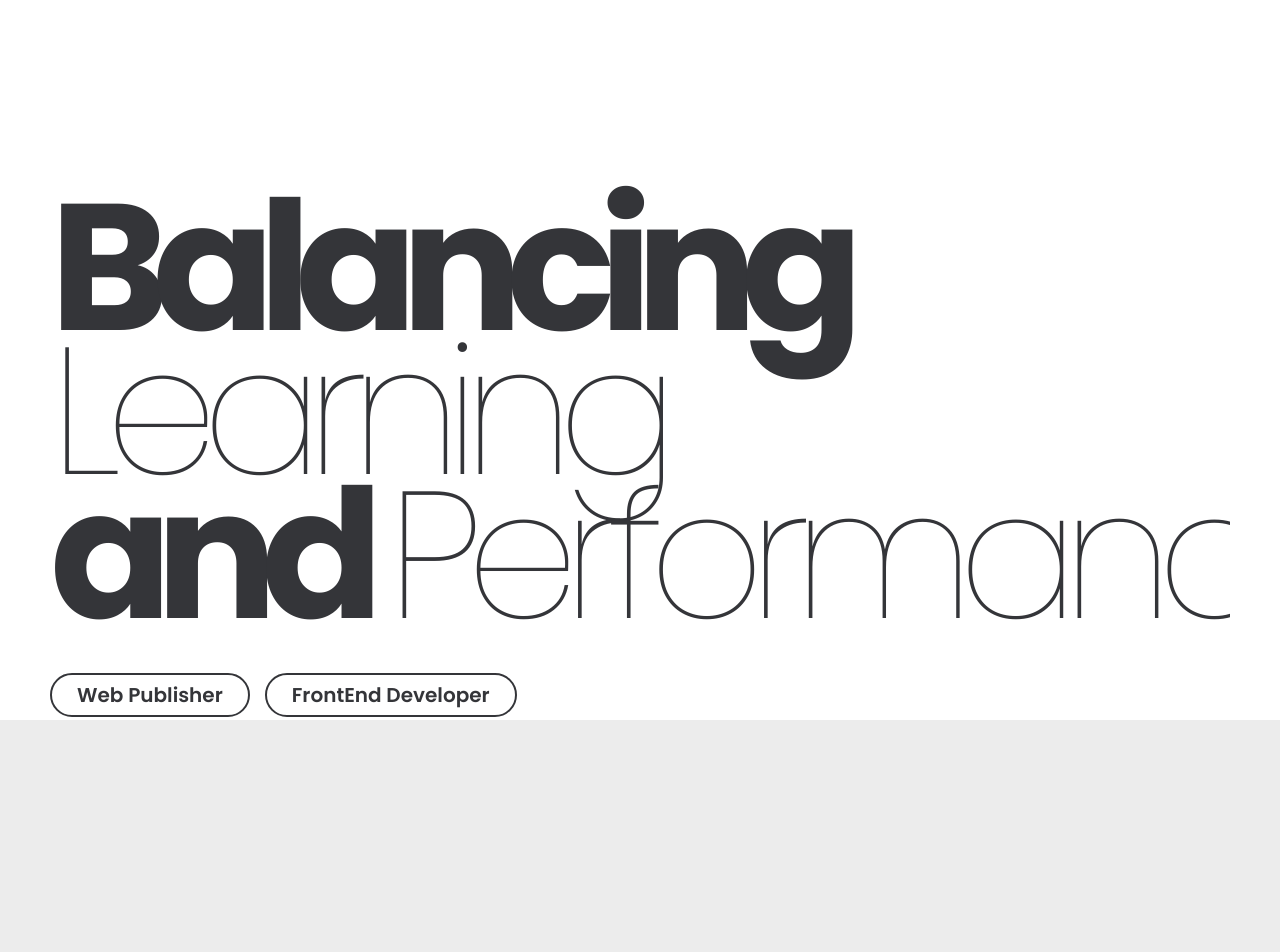
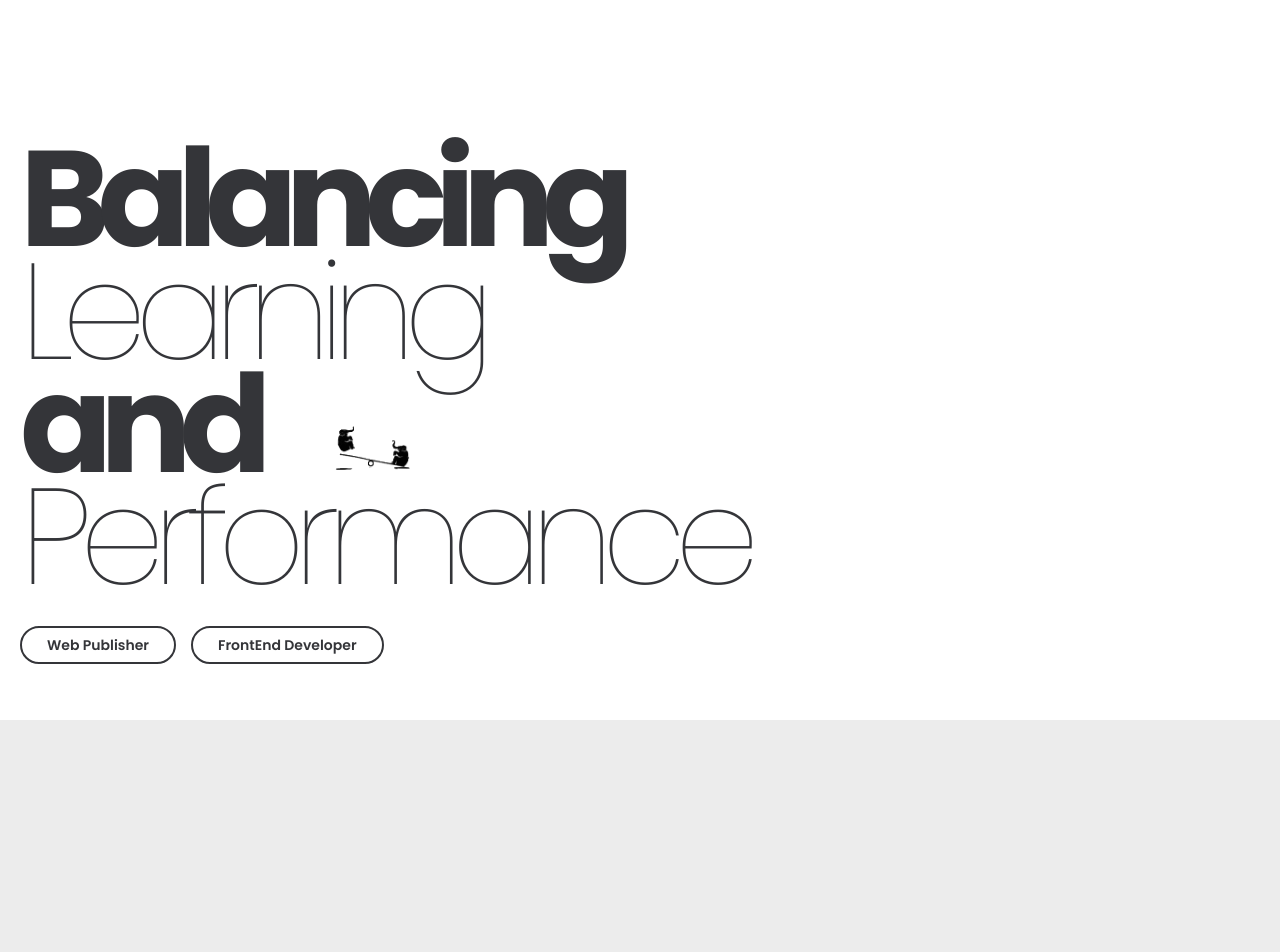
Before and after one commit to peaceRyun/balance, a Next.js app: page / in a window 1280 px wide. Shown: the top 952 px of the page. Built offline with nearby package versions, Linux system fonts and the light colour scheme.

Commit message:
introsec => 반응형 구현1(제목, 이미지, 레이블). // subtitlebanner => 콘솔로그 제거//제목 슬라이드 구현.

```diff
--- a/src/app/api/data.js
+++ b/src/app/api/data.js
@@ -1,7 +1,9 @@
 export const portfoliodata = [
-    { id: 1, src: './home/displayportfolio/thumb/pretcoord.png', alt: '개인포폴241216' },
-    { id: 2, src: './home/displayportfolio/thumb/sunfish.png', alt: '개인포폴241123' },
-    { id: 3, src: './home/displayportfolio/thumb/samcheonbike.png', alt: '개인포폴241014' },
-    { id: 4, src: './home/displayportfolio/thumb/vancleef.png', alt: '팀포폴250226' },
-    { id: 5, src: './home/displayportfolio/thumb/vibo.png', alt: '팀포폴241231' },
+    { id: 1, src: './home/displayportfolio/title/portfolio_title_slide_personal.png', alt: '개인프로젝트제목슬라이드' },
+    { id: 2, src: './home/displayportfolio/thumb/pretcoord.png', alt: '개인포폴241216' },
+    { id: 3, src: './home/displayportfolio/thumb/sunfish.png', alt: '개인포폴241123' },
+    { id: 4, src: './home/displayportfolio/thumb/samcheonbike.png', alt: '개인포폴241014' },
+    { id: 5, src: './home/displayportfolio/title/portfolio_title_slide_team.png', alt: '팀프로젝트제목슬라이드' },
+    { id: 6, src: './home/displayportfolio/thumb/vancleef.png', alt: '팀포폴250226' },
+    { id: 7, src: './home/displayportfolio/thumb/vibo.png', alt: '팀포폴241231' },
 ];
--- a/src/app/home/components/introsec/IntroSec.jsx
+++ b/src/app/home/components/introsec/IntroSec.jsx
@@ -1,11 +1,74 @@
-import IntroText from "./components/introtext/IntroText";
+'use client';
+
+import { DivWrap, SecCont, StyledH3, StyledImg, StyledSpan } from '@/app/styles/globals';
+import ScrollToExploreIcon from '@/app/ui/scrolltoexploreicon/ScrollToExploreIcon';
+import { motion, useScroll, useTransform } from 'framer-motion';
+import { useRef } from 'react';
+import { IntroStyledSpan, StyledLabel } from './style';
 
 const IntroSec = () => {
-  return (
-    <>
-      <IntroText />
-    </>
-  );
+    const ref = useRef(null);
+    const { scrollYProgress } = useScroll({
+        target: ref,
+        offset: ['0', '1'],
+    });
+
+    const translateY = useTransform(scrollYProgress, [0, 1], [0, 1000]); // 스크롤 진행도 0~1을 translateY 0~100px로 매핑
+
+    return (
+        <>
+            <div ref={ref} style={{ height: '90vh', position: 'relative' }}>
+                <motion.div
+                    style={{
+                        y: translateY,
+                    }}
+                >
+                    <SecCont>
+                        <h2 className='sr-only'>제목</h2>
+                        <DivWrap $padding='120px 50px 40px' $innerResponsive>
+                            <DivWrap $padding='75px 0' $display='flex' $flexDirection='column' $gap='4px'>
+                                <StyledH3 $variant='intro' $fontWeight='700'>
+                                    Balancing
+                                </StyledH3>
+                                <StyledH3 $variant='intro' $fontWeight='100'>
+                                    Learning
+                                </StyledH3>
+                                <DivWrap $display='flex' $gap='10px'>
+                                    <StyledH3 $variant='intro' $fontWeight='700'>
+                                        and
+                                    </StyledH3>
+                                    <DivWrap $width='300px' $height='160px' $introImgResponsive>
+                                        <StyledImg src='./home/intro/seesaw-unscreen.gif'></StyledImg>
+                                    </DivWrap>
+                                </DivWrap>
+                                <StyledH3 $variant='intro' $fontWeight='100'>
+                                    Performance
+                                </StyledH3>
+                                <DivWrap $display='flex' $gap='15px' $padding='30px 0 0' $introLabelResponsive>
+                                    <StyledLabel>Web Publisher</StyledLabel>
+                                    <StyledLabel>FrontEnd Developer</StyledLabel>
+                                </DivWrap>
+                            </DivWrap>
+                            <DivWrap
+                                $width='100%'
+                                $display='flex'
+                                $flexDirection='column'
+                                $alignItems='center'
+                                $justifyContent='center'
+                                $gap='10px'
+                                $padding='5% 0 100px'
+                            >
+                                <IntroStyledSpan $fontWeight='700' $fontSize='20px' $color='#2c3e50'>
+                                    스크롤로 탐색하기
+                                </IntroStyledSpan>
+                                <ScrollToExploreIcon />
+                            </DivWrap>
+                        </DivWrap>
+                    </SecCont>
+                </motion.div>
+            </div>
+        </>
+    );
 };
 
 export default IntroSec;
--- a/src/app/home/components/introsec/components/introtext/IntroText.jsx
+++ /dev/null
@@ -1,81 +0,0 @@
-"use client";
-
-import {
-  DivWrap,
-  SecCont,
-  StyledH2,
-  StyledH3,
-  StyledImg,
-  StyledLabel,
-  StyledSpan,
-} from "@/app/styles/globals";
-import ScrollToExploreIcon from "@/app/ui/scrolltoexploreicon/ScrollToExploreIcon";
-import { motion, useScroll, useTransform } from "framer-motion";
-import { useRef } from "react";
-
-const IntroText = () => {
-  const ref = useRef(null);
-  const { scrollYProgress } = useScroll({
-    target: ref,
-    offset: ["0", "1"],
-  });
-
-  const translateY = useTransform(scrollYProgress, [0, 1], [0, 1000]); // 스크롤 진행도 0~1을 translateY 0~100px로 매핑
-
-  return (
-    <>
-      <div ref={ref} style={{ height: "90vh", position: "relative" }}>
-        <motion.div
-          style={{
-            y: translateY,
-          }}
-        >
-          <SecCont>
-            <h2 className="sr-only">제목</h2>
-            <DivWrap $padding="120px 50px 50px">
-              <DivWrap $padding="75px 0">
-                <StyledH3 $variant="intro" $fontWeight="700">
-                  Balancing
-                </StyledH3>
-                <StyledH3 $variant="intro" $fontWeight="100">
-                  Learning
-                </StyledH3>
-                <DivWrap $display="flex" $gap="10px">
-                  <StyledH3 $variant="intro" $fontWeight="700">
-                    and
-                  </StyledH3>
-                  <DivWrap $width="350px" $height="160px">
-                    <StyledImg src="./home/intro/seesaw-unscreen.gif"></StyledImg>
-                  </DivWrap>
-                  <StyledH3 $variant="intro" $fontWeight="100">
-                    Performance
-                  </StyledH3>
-                </DivWrap>
-                <DivWrap $display="flex" $gap="15px" $padding="30px 0 0 ">
-                  <StyledLabel>Web Publisher</StyledLabel>
-                  <StyledLabel>FrontEnd Developer</StyledLabel>
-                </DivWrap>
-              </DivWrap>
-              <DivWrap
-                $width="100%"
-                $display="flex"
-                $flexDirection="column"
-                $alignItems="center"
-                $justifyContent="center"
-                $gap="10px"
-                $padding="200px 0 100px"
-              >
-                <StyledSpan $fontWeight="700" $fontSize="20px" $color="#2c3e50">
-                  스크롤로 탐색하기
-                </StyledSpan>
-                <ScrollToExploreIcon />
-              </DivWrap>
-            </DivWrap>
-          </SecCont>
-        </motion.div>
-      </div>
-    </>
-  );
-};
-
-export default IntroText;
--- /dev/null
+++ b/src/app/home/components/introsec/style.js
@@ -0,0 +1,32 @@
+import styled from 'styled-components';
+
+export const StyledLabel = styled.div`
+    font-family: var(--my-poppins-font);
+    font-weight: 600;
+    color: rgb(52, 53, 57);
+    border: 2px solid rgb(52, 53, 57);
+    border-radius: 250px;
+    padding: 10px 25px;
+    font-size: 20px;
+    width: min-content;
+    white-space: nowrap;
+    @media (max-width: 1280px) {
+        font-size: 14px;
+    }
+    @media (max-width: 768px) {
+        font-size: 12px;
+    }
+`;
+
+export const IntroStyledSpan = styled.span`
+    font-family: var(--my-poppins-font);
+    font-weight: ${(props) => props.$fontWeight};
+    font-size: ${(props) => props.$fontSize};
+    color: ${(props) => props.$color};
+    @media (max-width: 1280px) {
+        font-size: 14px;
+    }
+    @media (max-width: 768px) {
+        font-size: 12px;
+    }
+`;
--- a/src/app/home/components/subtitlebanner/SubtitleBanner.jsx
+++ b/src/app/home/components/subtitlebanner/SubtitleBanner.jsx
@@ -31,11 +31,9 @@ const SubtitleBanner = () => {
                     scrub: 1,
                     onEnterBack: () => {
                         dispatch(sTActions.setPortfolioST(false));
-                        console.log('onEnterBack dispatch 호출됨 (textObject)');
                     },
                     onLeave: () => {
                         dispatch(sTActions.setPortfolioST(true));
-                        console.log('onLeave 호출됨 (textObject)');
                     },
                 },
             });
--- a/src/app/home/page.jsx
+++ b/src/app/home/page.jsx
@@ -10,10 +10,6 @@ import { useEffect } from 'react';
 
 const HomePage = () => {
     const { isPortfolioST } = useSelector((state) => state.sTR);
-
-    useEffect(() => {
-        console.log('isPortfolioST 상태 변경:', isPortfolioST); // 이 줄을 추가
-    }, [isPortfolioST]);
 
     return (
         <>
--- a/src/app/styles/globals.js
+++ b/src/app/styles/globals.js
@@ -10,6 +10,12 @@ const getVariantTitleStyles = (variant) => {
                 line-height: 0.8em;
                 letter-spacing: -0.09em;
                 color: rgb(52, 53, 57);
+                @media (max-width: 1280px) {
+                    font-size: 136px;
+                }
+                @media (max-width: 768px) {
+                    font-size: 73px;
+                }
       `;
         case 'subtitle':
             return `
@@ -26,6 +32,40 @@ const getVariantTitleStyles = (variant) => {
             margin-bottom: 5px;
             `;
     }
+};
+
+const introLabelResponsive = () => {
+    return `
+        @media (max-width: 768px) {
+            flex-direction: column;
+            padding: 10px 0 5px;
+            gap: 10px;
+        }
+    `;
+};
+
+const introImgResponsive = () => {
+    return `
+        @media (max-width: 1280px) {
+            width: 204px;
+            height: 108.8px;
+        }
+        @media (max-width: 768px) {
+            width: 109.5px;
+            height: 58.41px;
+        }
+    `;
+};
+
+const innerResponsive = () => {
+    return `
+        @media (max-width: 1280px) {
+            padding: 70px 20px 15px;
+        }
+        @media (max-width: 768px) {
+            padding: 50px 30px 0px;
+        }
+    `;
 };
 
 export const SecCont = styled.section`
@@ -60,6 +100,9 @@ export const DivWrap = styled.div`
     border-radius: ${(props) => props.$borderRadius};
     bottom: ${(props) => props.$bottom};
     color: ${(props) => props.$color};
+    ${(props) => (props.$introLabelResponsive ? introLabelResponsive() : null)}
+    ${(props) => (props.$introImgResponsive ? introImgResponsive() : null)}
+    ${(props) => (props.$innerResponsive ? innerResponsive() : null)}
 `;
 
 export const UlWrap = styled.ul`
@@ -115,13 +158,3 @@ export const StyledP = styled.p`
     font-size: ${(props) => props.$fontSize};
     color: ${(props) => props.$color};
 `;
-
-export const StyledLabel = styled.div`
-    font-family: var(--my-poppins-font);
-    font-weight: 600;
-    color: rgb(52, 53, 57);
-    border: 2px solid rgb(52, 53, 57);
-    border-radius: 250px;
-    padding: 10px 25px;
-    font-size: 20px;
-`;
```
Also changed, not shown: public/home/displayportfolio/title/portfolio_title_slide_personal.png (added), public/home/displayportfolio/title/portfolio_title_slide_team.png (added).
